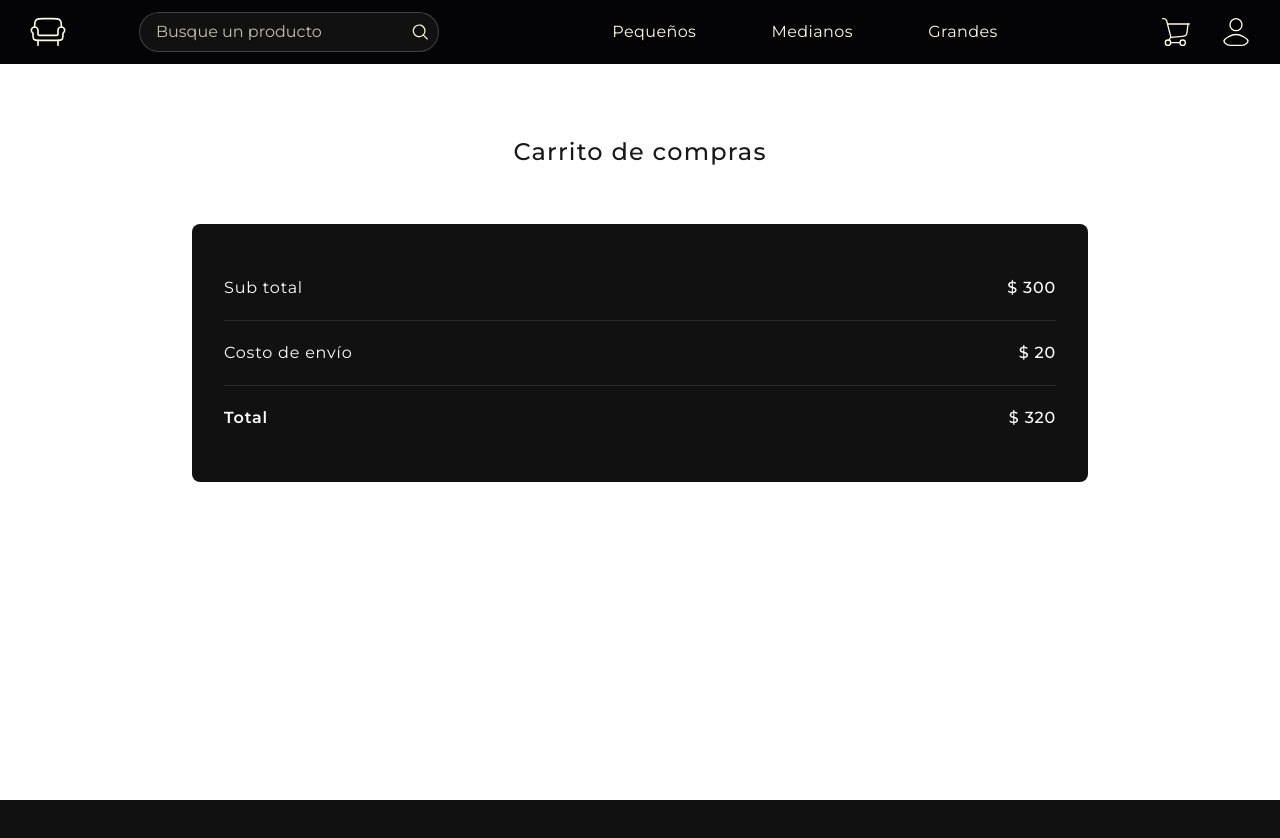
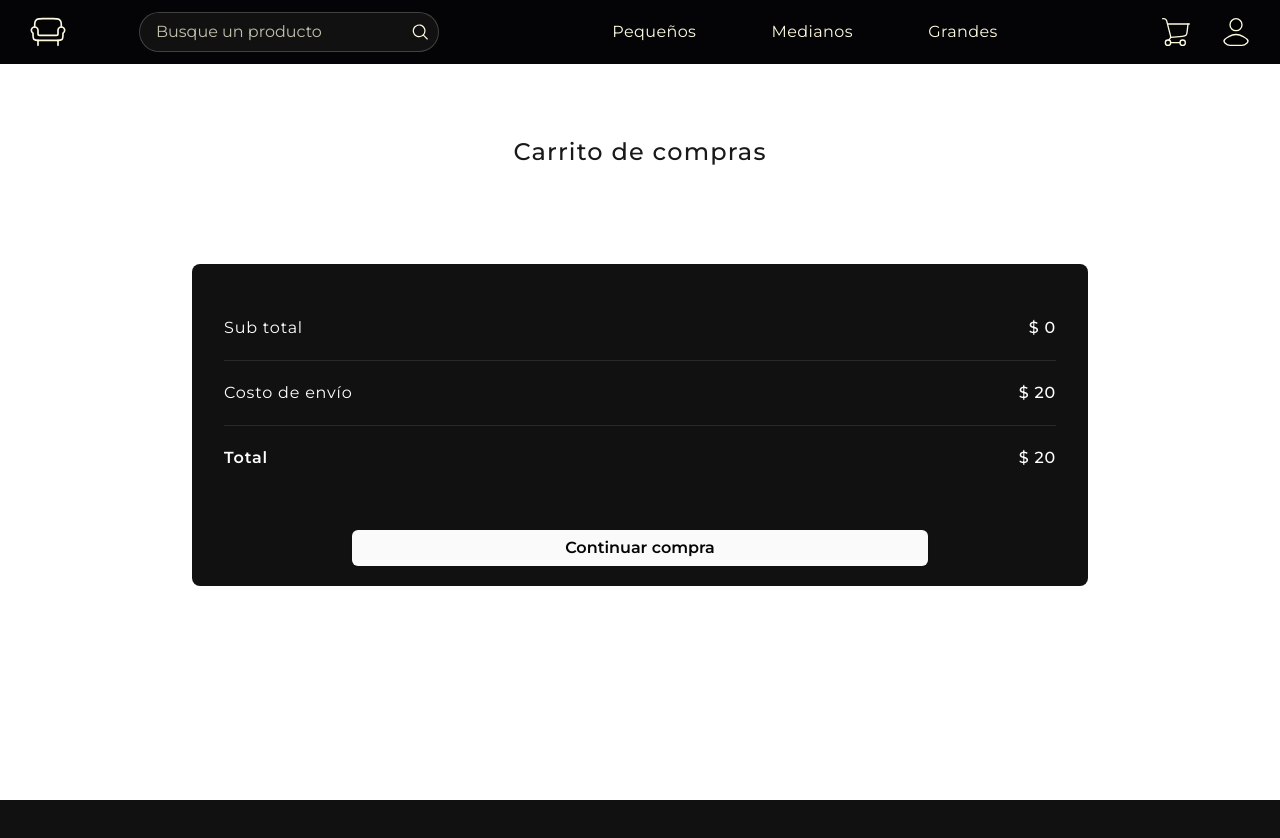
Before and after one commit to SantiagoCaso/PPS-2024-TUP, a React (Vite) app in the folder Frontend/: page /cart in a window 1280 px wide. Shown: the top 838 px of the page. Built offline with nearby package versions, Linux system fonts and the light colour scheme.

Commit message:
[ADD] Cart Summary Hooks to calculate total & subTotal

```diff
--- a/Frontend/src/components/Cart/CartItem.jsx
+++ b/Frontend/src/components/Cart/CartItem.jsx
@@ -1,9 +1,56 @@
+import { useContext } from 'react';
+import { useAddItemQuantity } from '../../hooks/cart/useAddItemQuantity';
+import { useDecreaseItemQuantity } from '../../hooks/cart/useDecreaseItemQuantity';
+import { useDeleleteItem } from '../../hooks/cart/useDeleleteItem';
+import { ProductsContext } from '../../context/Products/ProductsContext';
 
+export const CartItem = ({ item }) => {
+  const { categories } = useContext(ProductsContext);
+  const { AddItemQuantity } = useAddItemQuantity();
+  const { DecreaseItemQuantity } = useDecreaseItemQuantity();
+  const { DeleteItem } = useDeleleteItem();
 
-export const CartItem = ({productName, productCategory, productPrice}) => {
   return (
-    <article>
-
+    <article className="flex justify-between  w-full  h-[160px] sm:h-[180px] lg:h-[200px] borderDark border-[.5px] border-opacity-15 border-x-0 border-t-0  py-8 ">
+      <div className="w-auto ">
+        <img
+          className="bg-bgSemiLight rounded-md  aspect-square h-full lg:p-2  "
+          src="assets/png/products/small.png"
+          alt=""
+        />
+      </div>
+      <div className="flex flex-col justify-between items-start   w-1/3 ">
+        <div className="">
+          <h4 className="font-semibold">{item.name}</h4>
+          <h5 className="capitalize">{categories[item.categoryId - 1].name}</h5>
+        </div>
+        <div className="addContainer  ">
+          <div
+            onClick={() => DecreaseItemQuantity(item)}
+            className="cart_quantity-change-item "
+          >
+            –
+          </div>
+          <div className="cart_quantity-change-item cursor-default hover:bg-bgSemiLight">
+            {item.quantity}
+          </div>
+          <div
+            onClick={() => AddItemQuantity(item)}
+            className="cart_quantity-change-item  "
+          >
+            +
+          </div>
+        </div>
+      </div>
+      <div className="flex flex-col justify-between items-end  w-1/3   ">
+        <span
+          onClick={() => DeleteItem(item)}
+          className="font-semibold cursor-pointer  px-1 "
+        >
+          ✕
+        </span>
+        <span className="font-medium">$ {item.price}</span>
+      </div>
     </article>
-  )
-}
+  );
+};
--- a/Frontend/src/components/Cart/CartProductList.jsx
+++ b/Frontend/src/components/Cart/CartProductList.jsx
@@ -1,7 +1,15 @@
-
+import { useContext } from 'react';
+import { CartItem } from './CartItem';
+import { ProductsContext } from '../../context/Products/ProductsContext';
 
 export const CartProductList = () => {
+  const { cartItems } = useContext(ProductsContext);
+
   return (
-    <div>CartProductList</div>
-  )
-}
+    <section className='w-full'>
+      {cartItems.map((item) => {
+        return <CartItem item={item} key={item.id} />;
+      })}
+    </section>
+  );
+};
--- a/Frontend/src/components/Cart/Summary.jsx
+++ b/Frontend/src/components/Cart/Summary.jsx
@@ -1,7 +1,29 @@
-
+import { useEffect } from 'react';
+import { useSummary } from '../../hooks/cart/useSummary';
+import { CartSummaryItem } from './CartSummaryItem';
 
 export const Summary = () => {
+
+  const {SetCartSummary,total, subTotal,costoEnvio} = useSummary()
+  useEffect(() => {
+    SetCartSummary()
+  // eslint-disable-next-line react-hooks/exhaustive-deps
+  }, [])
+
   return (
-    <div>Summary</div>
-  )
-}
+    <article className="bg-primaryDark w-full h-full customPadding rounded-lg   text-white  pb-5  ">
+      <CartSummaryItem price={subTotal} title={'Sub total'} />
+      <CartSummaryItem price={costoEnvio} title={'Costo de envío'} />
+
+      <CartSummaryItem
+        price={total}
+        customStyle={'font-semibold'}
+        title={'Total'}
+      />
+
+      <button className="btn-submit bg-bgLight text-BgDark max-w-xl mx-auto mt-10 md:text-base hover:bg-opacity-90">
+        Continuar compra
+      </button>
+    </article>
+  );
+};
--- a/Frontend/src/hooks/cart/useSummary.jsx
+++ b/Frontend/src/hooks/cart/useSummary.jsx
@@ -1,11 +1,18 @@
+import { useContext, useState } from 'react';
+import { ProductsContext } from '../../context/Products/ProductsContext';
+
 export const useSummary = () => {
-  function GetCartTotal(cartItems) {
-    const total = cartItems.reduce((acc, item) => {
-      acc += item.price;
-    },0);
-
-    return total;
+  const { cartItems } = useContext(ProductsContext);
+  const [subTotal, setSubTotal] = useState(0);
+  const [total, setTotal] = useState(0);
+  const costoEnvio = 20;
+  function SetCartSummary() {
+    const newTotal = cartItems.reduce((acc, item) => {
+      return (acc += item.price);
+    }, 0);
+    setSubTotal(newTotal);
+    setTotal(newTotal + costoEnvio);
   }
 
-  return { GetCartTotal };
+  return { SetCartSummary, subTotal, total, costoEnvio };
 };
--- a/Frontend/src/pages/CartPage.jsx
+++ b/Frontend/src/pages/CartPage.jsx
@@ -1,91 +1,17 @@
-import { useContext } from 'react';
 import { Subtitle } from '../components/shared/Subtitle';
-import { ProductsContext } from '../context/Products/ProductsContext';
-import { useAddItemQuantity } from '../hooks/cart/useAddItemQuantity';
-import { useDecreaseItemQuantity } from '../hooks/cart/useDecreaseItemQuantity';
-import { useDeleleteItem } from '../hooks/cart/useDeleleteItem';
-import { CartSummaryItem } from '../components/Cart/CartSummaryItem';
+
+import { Summary } from '../components/Cart/Summary';
+import { CartProductList } from '../components/Cart/CartProductList';
 
 export const CartPage = () => {
-  const { cartItems, categories } = useContext(ProductsContext);
-  const { AddItemQuantity } = useAddItemQuantity();
-  const { DecreaseItemQuantity } = useDecreaseItemQuantity();
-  const { DeleteItem } = useDeleleteItem();
-
   // if (!cartItems.length) {
   //   return <div>Carrito Vacio</div>;
   // }
   return (
     <section className="flex flex-col justify-center items-center gap-10 pt-10 w-full  max-w-4xl mx-auto ">
       <Subtitle text={'Carrito de compras'} />
-
-      {cartItems.map((item, i) => {
-        return (
-          <article
-            key={i}
-            className="flex justify-between  w-full  h-[160px] borderDark border-[.5px] border-opacity-15 border-x-0 border-t-0  py-8 "
-          >
-            {/* <div className="cardBgLight max-w-[180px] p-4 h-[120px] aspect-square  w-1/3">
-            <img  src="assets/png/products/small.png" alt="" />
-          </div> */}
-
-            <div className="w-auto">
-              <img
-                className="bg-bgSemiLight rounded-md  aspect-square h-full   "
-                src="assets/png/products/small.png"
-                alt=""
-              />
-            </div>
-
-            <div className="flex flex-col justify-between items-start   w-1/3 ">
-              <div className="">
-                <h4 className="font-semibold">{item.name}</h4>
-                <h5 className="capitalize">
-                  {categories[item.categoryId - 1].name}
-                </h5>
-              </div>
-
-              <div className="addContainer w-full ">
-                <span
-                  onClick={() => DecreaseItemQuantity(item)}
-                  className="changeAdd text-base "
-                >
-                  –
-                </span>
-                <div className="changeAdd  text-base borderDark border-y-0 border-opacity-5 cursor-default">
-                  {item.quantity}
-                </div>
-                <span
-                  onClick={() => AddItemQuantity(item)}
-                  className="changeAdd font-[300] text-lg"
-                >
-                  +
-                </span>
-              </div>
-            </div>
-            <div className="flex flex-col justify-between items-end  w-1/3   ">
-              <span
-                onClick={() => DeleteItem(item)}
-                className="font-semibold cursor-pointer  px-1 "
-              >
-                ✕
-              </span>
-              <span>$ {item.price}</span>
-            </div>
-          </article>
-        );
-      })}
-
-      <article className="bg-primaryDark w-full h-full customPadding rounded-lg   text-white   ">
-        <CartSummaryItem price={'300'} title={'Sub total'} />
-        <CartSummaryItem price={'20'} title={'Costo de envío'} />
-
-        <CartSummaryItem
-          price={'320'}
-          customStyle={'font-semibold'}
-          title={'Total'}
-        />
-      </article>
+      <CartProductList />
+      <Summary />
     </section>
   );
 };
--- a/Frontend/src/styles/index.css
+++ b/Frontend/src/styles/index.css
@@ -66,7 +66,7 @@
   }
 
   .btn-submit {
-    @apply flex w-full justify-center rounded-md bg-primaryDark px-3 py-1.5 text-sm font-semibold leading-6 text-white shadow-sm focus-visible:outline focus-visible:outline-2 focus-visible:outline-offset-2 focus-visible:outline-primaryDark
+    @apply flex w-full justify-center rounded-md bg-primaryDark px-3 py-1.5 text-sm font-semibold leading-6 text-white shadow-sm
   }
 
 }
--- a/Frontend/src/styles/products.css
+++ b/Frontend/src/styles/products.css
@@ -8,9 +8,11 @@
 @layer components {
 
   .addContainer {
-    @apply flex  h-[40px] lg:h-[50px] items-center  bg-bgSemiLight  justify-between rounded;
+    @apply flex  lg:h-[50px] items-center text-center  justify-evenly rounded-md text-sm cursor-pointer md:text-base w-full max-w-[200px] overflow-hidden  divide-x-[1.5px] ;
   }
-  .changeAdd {
-    @apply   text-xl cursor-pointer text-center   w-full   h-full flex justify-center items-center  lg:px-5;
+
+  .cart_quantity-change-item {
+    @apply w-1/3  cursor-pointer bg-bgSemiLight hover:bg-slate-200 h-[40px] leading-[40px] select-none ;
   }
+
 }
```
